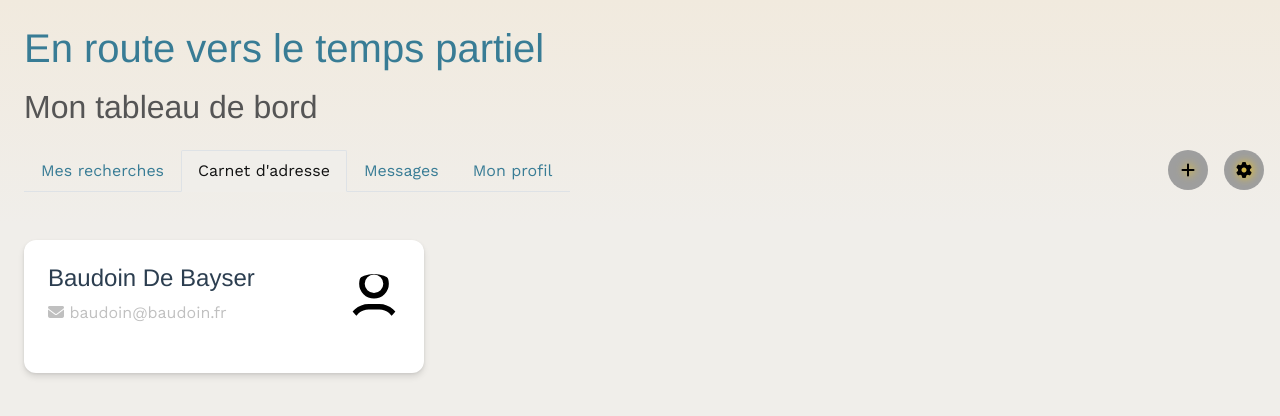
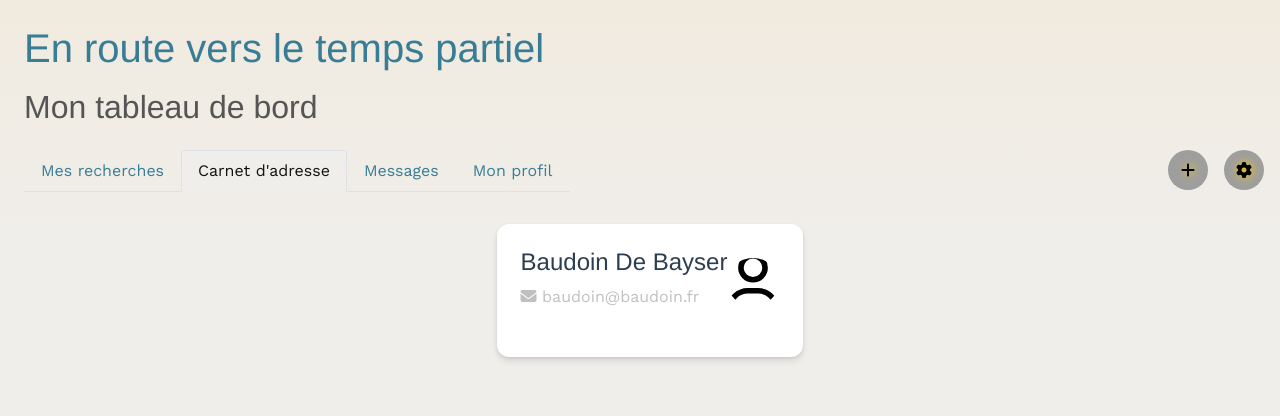
Before and after one commit to GoeletteSAS/binome-app, a Rails app: page /dashboard_favorites in a window 1280 px wide. Shown: the part 58-474 px from the top of the page. Run offline with Rails 7, Linux system fonts and the light colour scheme; a user stored in the database is signed in; tables that the repository leaves empty hold one stand-in row (values such as "Sample post"); style sheets or scripts are compiled from the project's sources; some libraries are stand-ins or nearby versions; grey boxes are pictures that could not be loaded.

Commit message:
commit de fin de journée avec un truc potable, en attente du front des cards pour adapter la view du carnet d'adresse

```diff
--- a/app/assets/stylesheets/components/_profiles.scss
+++ b/app/assets/stylesheets/components/_profiles.scss
@@ -82,3 +82,14 @@
   font-size: 1.2rem;
   padding: 2rem;
 }
+
+.favorite-profiles {
+  margin-left: 20px;
+  margin-bottom: 20px;
+  background-color: white;
+  max-width: 400px;
+  border-radius: 12px;
+  padding: 1.5rem;
+  box-shadow: 0 4px 6px rgba(0, 0, 0, 0.1), 0 1px 3px rgba(0, 0, 0, 0.08);
+  transition: transform 0.2s ease;
+}
--- a/app/views/pages/dashboard_favorites.html.erb
+++ b/app/views/pages/dashboard_favorites.html.erb
@@ -1,12 +1,12 @@
 <div><%= render "tabs" %></div>
 
-<div class="row">
+<div class="d-flex justify-content-center">
 
 <% if @favorites.any? %>
-  <div class="matching-profiles">
+  <div class="d-flex justify-content-center flex-wrap">
     <% @favorites.each do |favorite| %>
       <% @user = User.find(favorite.user_2_id) %>
-      <div class="profile-card">
+      <div class="profile-card favorite-profiles flex-fill">
         <div class="profile-subcard-with-photo">
           <div class="profile-info">
             <h3 class="profile-name"><%= @user.first_name %> <%= @user.last_name %></h3>
@@ -27,12 +27,4 @@
   <p class="no-results">Pas de profils sauvegardés pour le moment</p>
 <% end %>
 
-
-
-
-
-
-
-
-
 </div>
```
